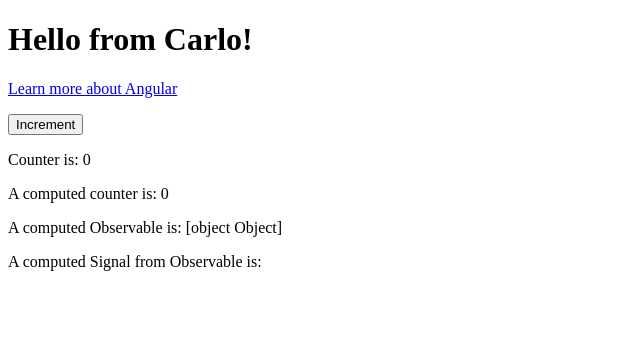
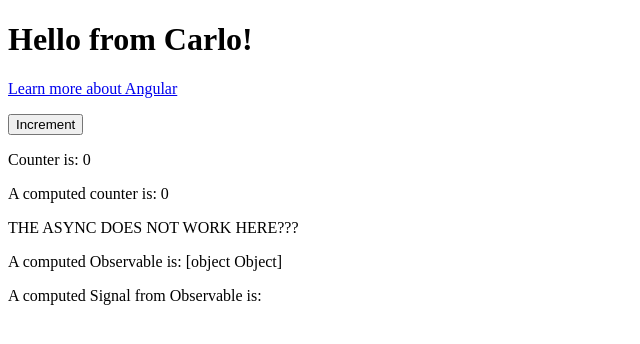
Before and after one commit to carlocarlen/stackblitz-studying-angular, an Angular app: page / in a window 1280 px wide. Shown: the top 344 px of the page, without its empty margins (0-640 px from the left). Built offline with nearby package versions, Linux system fonts and the light colour scheme.

Commit message:
async again

```diff
--- a/src/main.ts
+++ b/src/main.ts
@@ -16,6 +16,7 @@ import 'zone.js';
     <button (click)="incrementCounter()">Increment</button>
     <p>Counter is: {{ counter() }} </p>
     <p>A computed counter is: {{ doubleCounter() }} </p>
+    <p>THE ASYNC DOES NOT WORK HERE???</p>
     <p>A computed Observable is: {{ counter$ }}</p>
     <p>A computed Signal from Observable is: </p>
   `,
```
